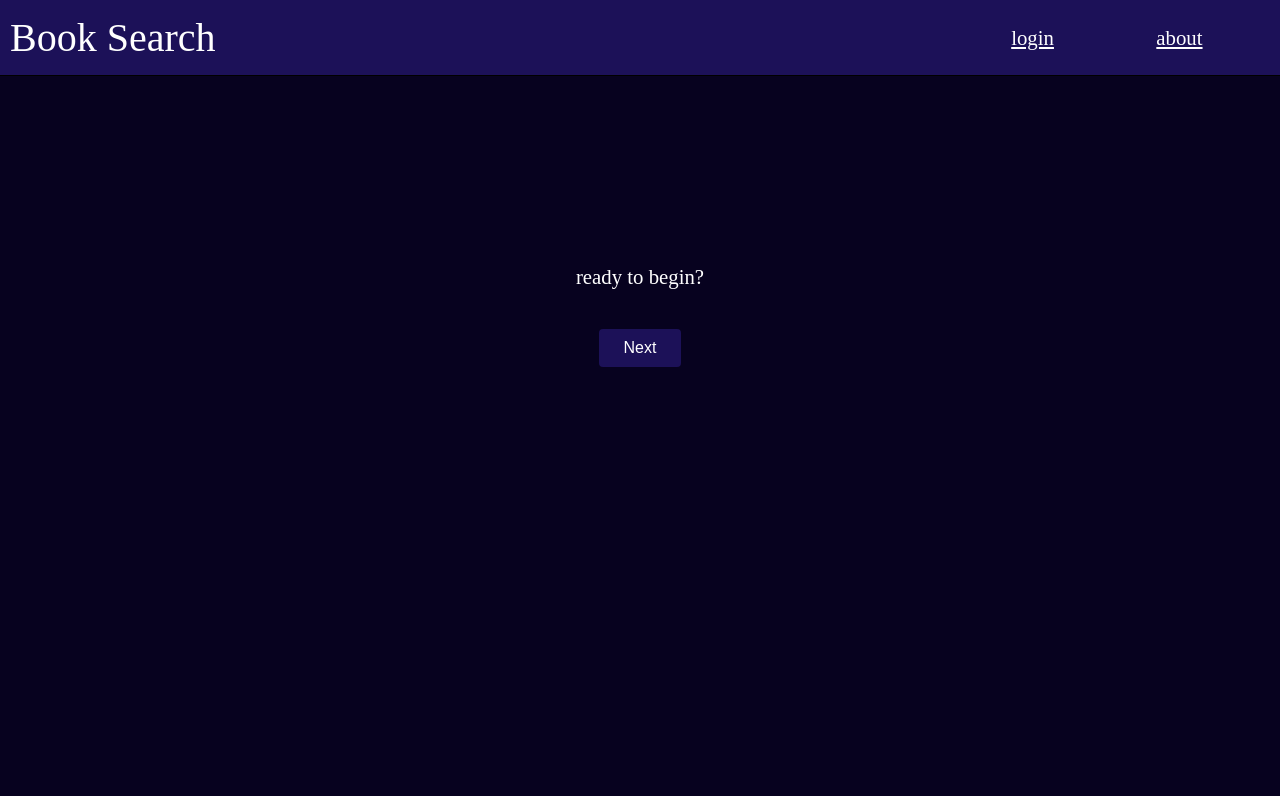
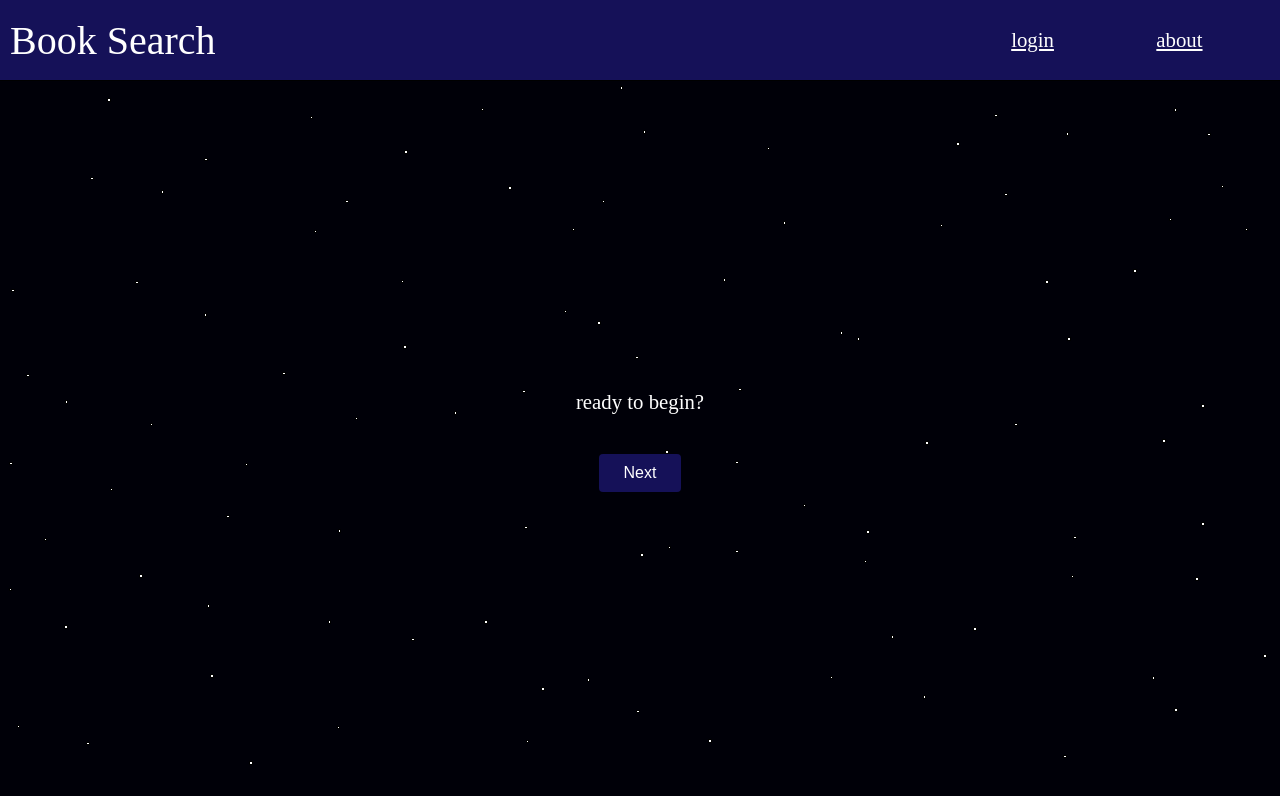
Before and after one commit to SpencerHitchcock05/Book-App, a React app in the folder client/: page / in a window 1280 px wide. Shown: the top 796 px of the page. Built offline with nearby package versions, Linux system fonts and the light colour scheme; the HTML template or start-up script is replaced by a standard one.

Commit message:
added starry background

```diff
--- a/client/src/App.css
+++ b/client/src/App.css
@@ -1,19 +1,19 @@
 :root {
-    --light-color: #1c1158;
-    --dark-color: #07021f;
+    --light-color: #151158;
+    --dark-color: #000008;
 }
 
 body {
     width: 100vw;
-    height: 100hv;
+    height: 100vh;
     background-color: var(--dark-color);
-    overflow-x: hidden;
+    overflow: hidden;
     margin: 0;
 }
 
 #nav-bar {
     width: 100%;
-    height: 75px;
+    height: 10vh;
     background-color: var(--light-color);
     color:white;
     border-bottom: 1px solid black;
@@ -61,17 +61,38 @@ body {
 
 #content-container {
     width: 100vw;
+    height: 90vh;
 
     display: flex;
     flex-direction: column;
     align-items: center;
     justify-content: center;
+
+    position: relative;
 }
 
 #content {
     width: 80vw;
     min-height: 20vh;
     color: white;
+}
+
+#background {
+    width: 100%;
+    height: 100%;
+    position: absolute;
+
+
+    z-index: -1;
+}
+
+.star {
+    border: 1px solid black;
+    background-color: white;
+    width: 1.5px;
+    height: 1.5px;
+
+    position: absolute;
 }
 
 .param-slides-container {
--- /dev/null
+++ b/client/src/Background.jsx
@@ -0,0 +1,29 @@
+import { useEffect, useRef, useState } from 'react'
+import Star from './Star.jsx'
+
+
+
+const Background = () => {
+
+    const stars = []
+
+    for (let i = 0; i < 100; i++) {
+        stars.push(i)
+    }
+
+
+    return (
+        <>
+            <div  id='background'>
+
+                {stars.map((star, key) => {
+                    return (<Star key={key} index={key}/>)
+                })}
+
+            </div>
+        </>
+    )
+}
+
+
+export default Background
--- a/client/src/Content.jsx
+++ b/client/src/Content.jsx
@@ -2,6 +2,7 @@ import { useState, useRef } from 'react';
 import ParamSlides from './ParamSlides.jsx';
 import Result from './Result.jsx';
 import LoadingIcon from './LoadingIcon.jsx'
+import Background from './Background.jsx'
 
 
 
@@ -41,6 +42,8 @@ function Content() {
 
         <div id="content-container">
 
+            <Background/>
+
             {(!suggestions && !searching) && <>
             <div id="content">
                 <ParamSlides setPrompts={setPrompts} serverFetch={serverFetch}/>
--- /dev/null
+++ b/client/src/Star.jsx
@@ -0,0 +1,16 @@
+
+
+
+
+
+
+const Star = (props) => {
+
+
+    return (
+        <div className="star" style={{left: `${((Math.random() * 10 - 5) + props.index * 10) % 100}%`, top: `${((Math.random() * 10 - 5) + Math.floor(props.index / 10) * 10)}%`}}>
+        </div>
+    )
+}
+
+export default Star
```
